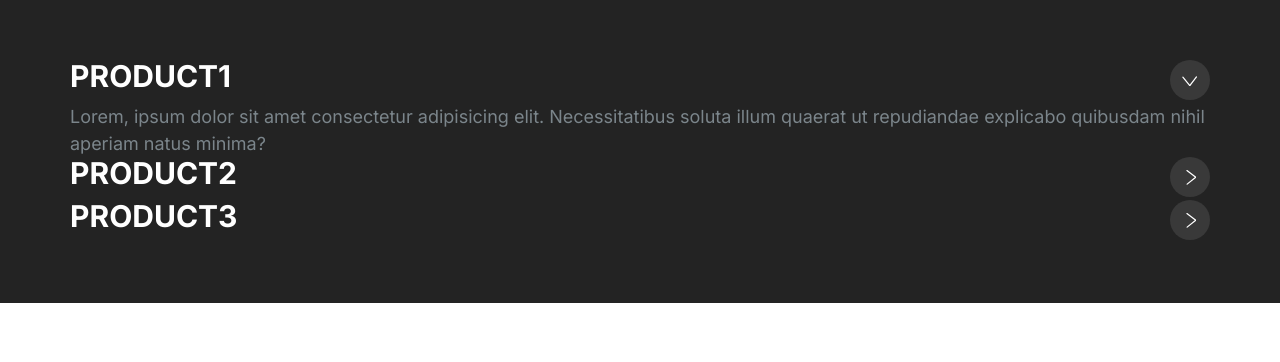
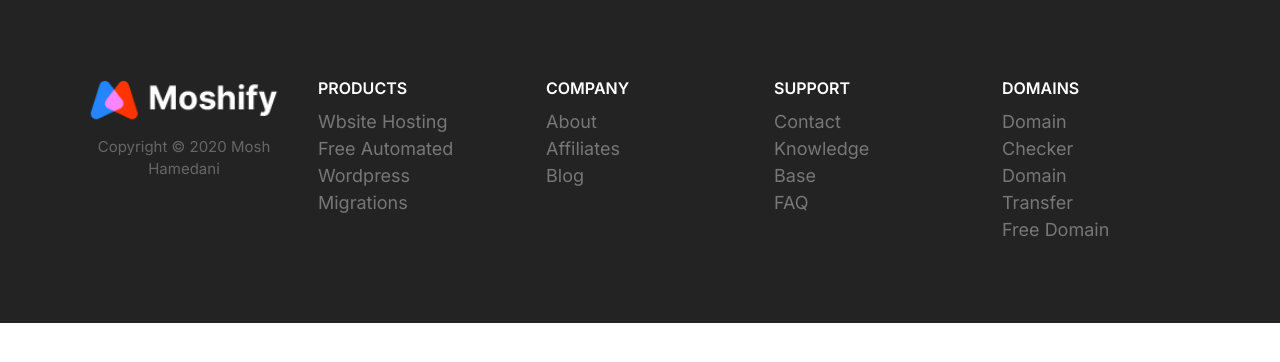
Before and after one commit to bakatsiasg/moshify-bakatsias, a plain HTML site: page index.html in a window 1280 px wide. Drawn offline with Linux system fonts and the light colour scheme.

Commit message:
footer block component

```diff
--- a/css/styles.css
+++ b/css/styles.css
@@ -855,3 +855,74 @@ a{
 .footer{
     background: #232323;
 }
+
+.footer a{
+    color: #777;
+    transition: color 0.3s;
+}
+
+.footer a:hover{
+    color: #fff;
+}
+
+.footer__section{
+    padding: 2rem;
+    border-bottom: 1px solid #393939;
+}
+
+.footer__section .list{
+    margin: 0;
+}
+
+.footer__heading{
+    text-transform: uppercase;
+    font-weight: 600;
+}
+
+.footer__brand{
+    margin-top: 5rem;
+    text-align: center;
+}
+
+.footer__brand > img{
+    width: 100%;
+    max-width: 230px;
+}
+
+.footer__copyright{
+    font-size: 2.1rem;
+    color: #fff;
+    opacity: .3;
+}
+
+@media screen and (min-width: 768px){
+    .footer__sections{
+        grid-template-columns: repeat(auto-fit, minmax(10rem, 1fr));
+    }
+
+    .footer .collapsible__chevron{
+        display: none;
+    }
+
+    .footer .collapsible__content{
+        opacity: 1;
+        max-height: 100%;
+    }
+
+    .footer__brand{
+        order: -1;
+        margin-top: 1rem;
+    }
+
+    .footer__copyright{
+        font-size: 1.5rem;
+    }
+
+    .footer__section{
+        border: 0;
+    }
+
+    .footer__heading{
+        font-size: 1.6rem;
+    }
+}
--- a/index.html
+++ b/index.html
@@ -15,39 +15,73 @@
   </head>
   <body>
     <footer class="block block--dark footer">
-      <div class="container grid">
-        <section class="collapsible collapsible--expanded">
+      <div class="container grid footer__sections">
+        <section class="collapsible collapsible--expanded footer__section">
           <header class="collapsible__header">
-            <h2 class="collapsible__heading">PRODUCT1</h2>
+            <h2 class="collapsible__heading footer__heading">PRODUCTS</h2>
                 </svg><svg class="icon icon--white collapsible__chevron">
                     <use xlink:href="images/sprite.svg#chevron"></use>
                 </svg>
           </header>
           <div class="collapsible__content">
-            Lorem, ipsum dolor sit amet consectetur adipisicing elit. Necessitatibus soluta illum quaerat ut repudiandae explicabo quibusdam nihil aperiam natus minima?
+            <ul class="list">
+              <li><a href="#">Wbsite Hosting</a></li>
+              <li><a href="#">Free Automated Wordpress</a></li>
+              <li><a href="#">Migrations</a></li>
+            </ul>
           </div>
         </section>
-        <section class="collapsible">
+        <section class="collapsible footer__section">
           <header class="collapsible__header">
-            <h2 class="collapsible__heading">PRODUCT2</h2>
+            <h2 class="collapsible__heading footer__heading">COMPANY</h2>
                 </svg><svg class="icon icon--white collapsible__chevron">
                     <use xlink:href="images/sprite.svg#chevron"></use>
                 </svg>
           </header>
           <div class="collapsible__content">
-            Lorem, ipsum dolor sit amet consectetur adipisicing elit. Necessitatibus soluta illum quaerat ut repudiandae explicabo quibusdam nihil aperiam natus minima?
+            <ul class="list">
+              <li><a href="#">About</a></li>
+              <li><a href="#">Affiliates</a></li>
+              <li><a href="#">Blog</a></li>
+            </ul>
           </div>
         </section>
-        <section class="collapsible">
+        <section class="collapsible footer__section">
           <header class="collapsible__header">
-            <h2 class="collapsible__heading">PRODUCT3</h2>
+            <h2 class="collapsible__heading footer__heading">SUPPORT</h2>
                 </svg><svg class="icon icon--white collapsible__chevron">
                     <use xlink:href="images/sprite.svg#chevron"></use>
                 </svg>
           </header>
           <div class="collapsible__content">
-            Lorem, ipsum dolor sit amet consectetur adipisicing elit. Necessitatibus soluta illum quaerat ut repudiandae explicabo quibusdam nihil aperiam natus minima?
+            <ul class="list">
+              <li><a href="#">Contact</a></li>
+              <li><a href="#">Knowledge</a></li>
+              <li><a href="#">Base</a></li>
+              <li><a href="#">FAQ</a></li>
+            </ul>
           </div>
+        </section>
+        <section class="collapsible footer__section">
+          <header class="collapsible__header">
+            <h2 class="collapsible__heading footer__heading">DOMAINS</h2>
+                </svg><svg class="icon icon--white collapsible__chevron">
+                    <use xlink:href="images/sprite.svg#chevron"></use>
+                </svg>
+          </header>
+          <div class="collapsible__content">
+            <ul class="list">
+              <li><a href="#">Domain</a></li>
+              <li><a href="#">Checker</a></li>
+              <li><a href="#">Domain</a></li>
+              <li><a href="#">Transfer</a></li>
+              <li><a href="#">Free Domain</a></li>
+            </ul>
+          </div>
+        </section>
+        <section class="footer__brand">
+          <img src="/images/logo.png" alt="">
+          <p class="footer__copyright">Copyright &copy; 2020 Mosh Hamedani</p>
         </section>
       </div>
     </footer>
```
Also changed, not shown: components/footer_block.html (added, +71 -0 lines), images/logo.png (added).
